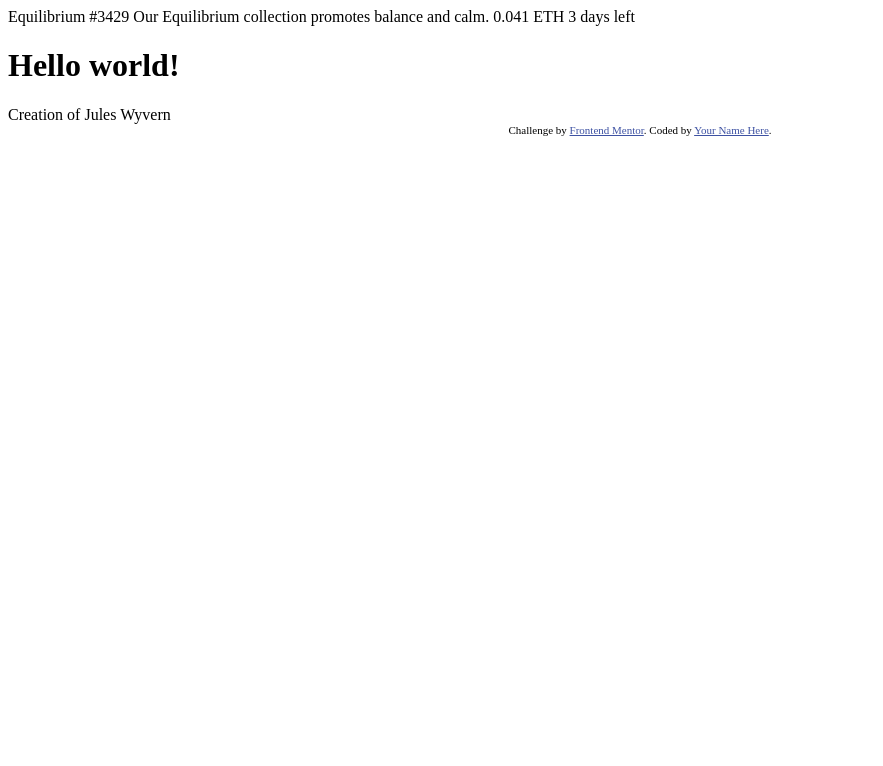
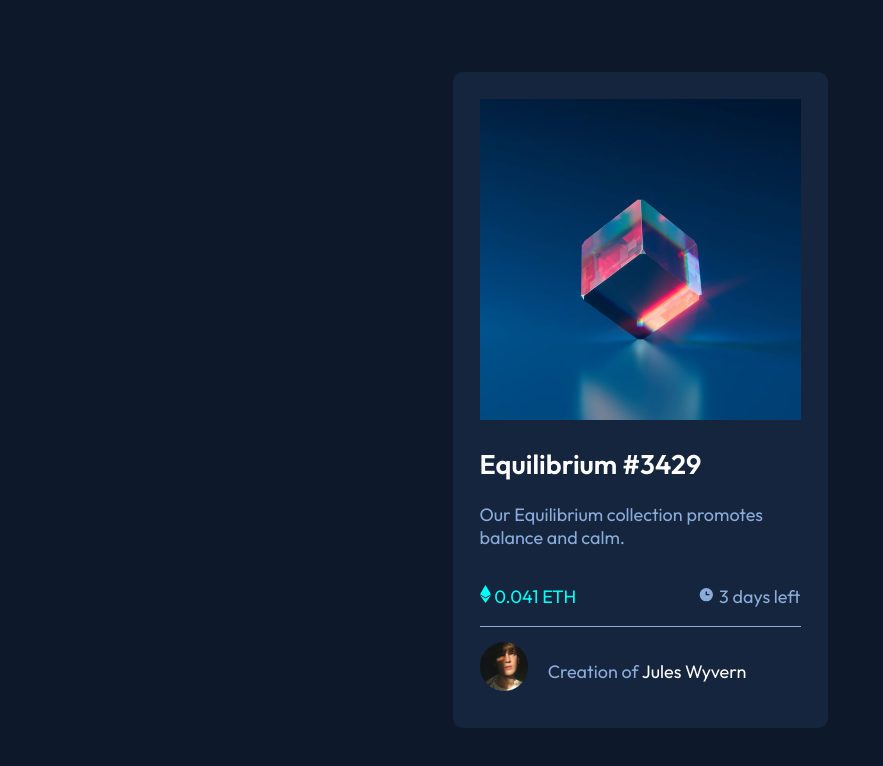
Before and after one commit to TerrenceArceo/nft-preview-card-component-main, a plain HTML site: page index.html in a window 1280 px wide. Shown: the whole page, without its empty margins (0-883 px from the left). Drawn offline with Linux system fonts and the light colour scheme.

Commit message:
finalized markup, added fonts, finished styling

```diff
--- a/index.css
+++ b/index.css
@@ -0,0 +1,64 @@
+/*  Reset   */
+
+*,
+*::before,
+*::after {
+    box-sizing: border-box;
+}
+
+html {
+    font-family: 'Outfit', sans-serif;
+    font-size: 18px;
+    color: hsl(215, 51%, 70%);
+}
+
+body {
+    margin: 0;
+    background: hsl(217, 54%, 11%);
+    display: flex;
+    flex-direction: column;
+    justify-content: center;
+    height: 100vh;
+}
+
+img {
+    max-width: 100%;
+}
+
+h2,
+.name {
+    color: #fff;;
+}
+
+/*  styling  */
+
+.card {
+    max-width: 375px;
+    margin: 0 auto;
+    width: 90%;
+    background: hsl(216, 50%, 16%);
+    padding: 1.5em;
+    border-radius: 10px;
+}
+
+.timer {
+    display: flex;
+    justify-content: space-between;
+    border-bottom: hsl(215, 51%, 70%) 1px solid;
+}
+
+.ETH {
+    color: hsl(178, 100%, 50%);
+}
+
+.creator {
+    display: flex;
+    padding-top: 15px;
+}
+
+.creator img {
+    width: 15%;
+    height: 100%;
+    border-color: white;
+    margin-right: 20px;
+}
--- a/index.html
+++ b/index.html
@@ -3,33 +3,29 @@
 <head>
   <meta charset="UTF-8">
   <meta name="viewport" content="width=device-width, initial-scale=1.0"> <!-- displays site properly based on user's device -->
-
   <link rel="icon" type="image/png" sizes="32x32" href="./images/favicon-32x32.png">
-
+  <link href="https://fonts.googleapis.com/css2?family=Outfit:wght@300;400;600&family=Source+Sans+Pro:wght@400;900&display=swap" rel="stylesheet">
+  <link rel="stylesheet" href="index.css">
   <title>Frontend Mentor | NFT preview card component</title>
-
-  <!-- Feel free to remove these styles or customise in your own stylesheet 👍 -->
-  <style>
-    .attribution { font-size: 11px; text-align: center; }
-    .attribution a { color: hsl(228, 45%, 44%); }
-  </style>
 </head>
 <body>
+  <div class="card">
+    <img src="images/image-equilibrium.jpg" alt="Equilibrium">
 
-  Equilibrium #3429
+    <h2>Equilibrium #3429</h2>
 
-  Our Equilibrium collection promotes balance and calm.
+    <p>Our Equilibrium collection promotes balance and calm.</p>
 
-  0.041 ETH
-  3 days left
+    <div class="timer">
+      <p class="ETH"><img src="images/icon-ethereum.svg" alt="ETH icon"> 0.041 ETH</p>
+      <p><img src="images/icon-clock.svg" alt="clock"> 3 days left</p>
+    </div>
 
-  <h1>Hello world!</h1>
+    <div class="creator">
+      <img src="images/image-avatar.png" alt="avatar">
+      <p>Creation of <span class="name">Jules Wyvern</span></p>
+    </div>
 
-  Creation of Jules Wyvern
-
-  <div class="attribution">
-    Challenge by <a href="https://www.frontendmentor.io?ref=challenge" target="_blank">Frontend Mentor</a>.
-    Coded by <a href="#">Your Name Here</a>.
   </div>
 </body>
 </html>
```
